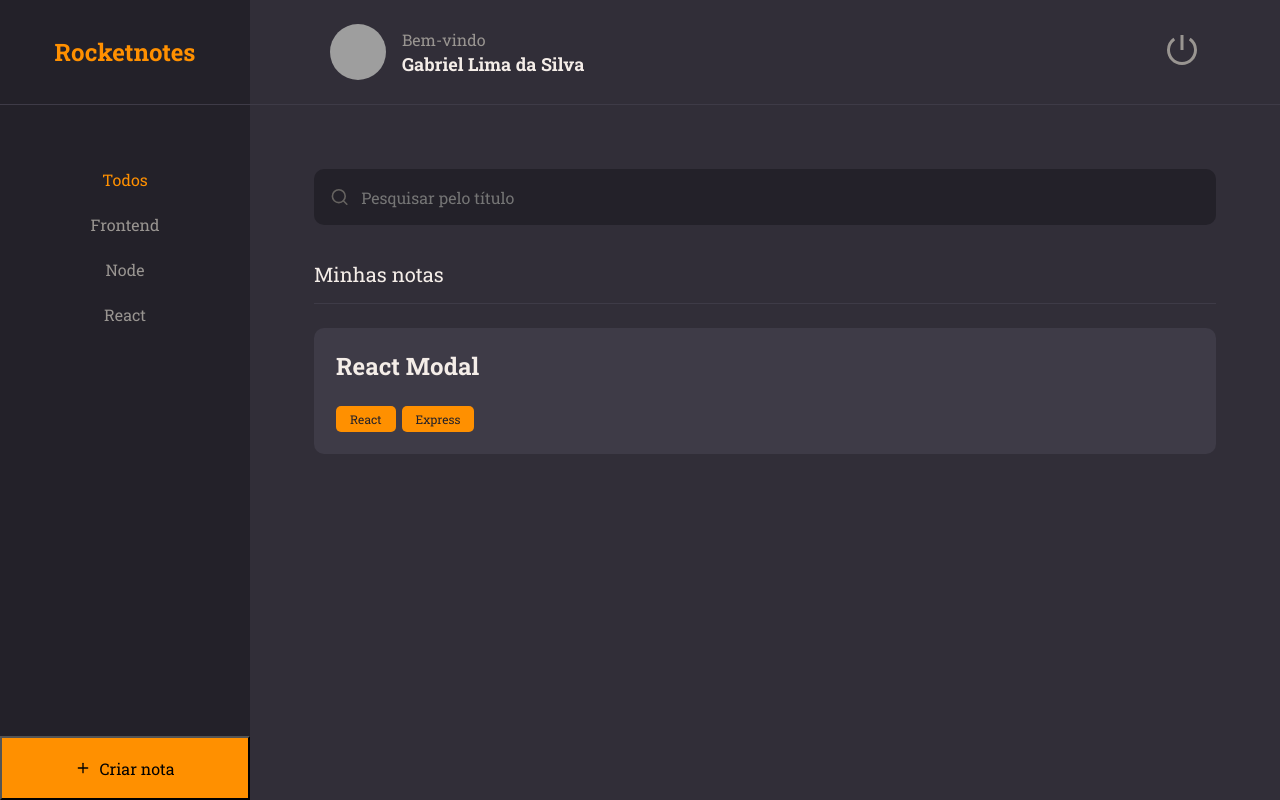
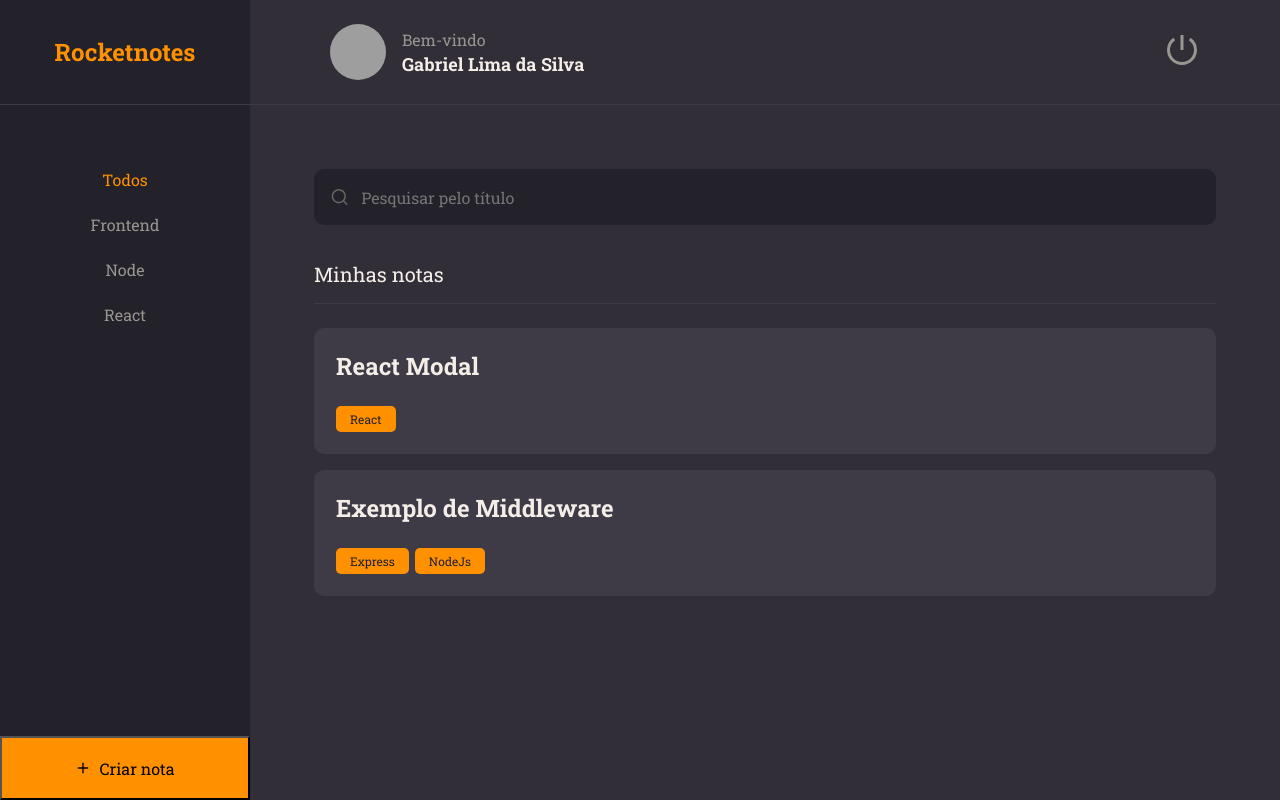
Before and after one commit to gabriel-lima258/Rocketnote, a React (Vite) app: page / in a window 1280 px wide. Built offline with nearby package versions, Linux system fonts and the light colour scheme; grey boxes are pictures that could not be loaded.

Commit message:
Added a new data to home page

```diff
--- a/src/Pages/Home/index.jsx
+++ b/src/Pages/Home/index.jsx
@@ -32,10 +32,16 @@ export function Home() {
                     <Note data={{
                         title: "React Modal",
                         tags: [
-                            {id: '1', name: 'React'},
-                            {id: '2', name: 'Express'}
+                            {id: '1', name: 'React'}
                         ]
                         }}/>
+                    <Note data={{
+                        title: "Exemplo de Middleware",
+                        tags: [
+                            {id: '1', name: 'Express'},
+                            {id: '2', name: 'NodeJs'}
+                        ]
+                    }}/>
                 </Section>
             </Content>
 
```
